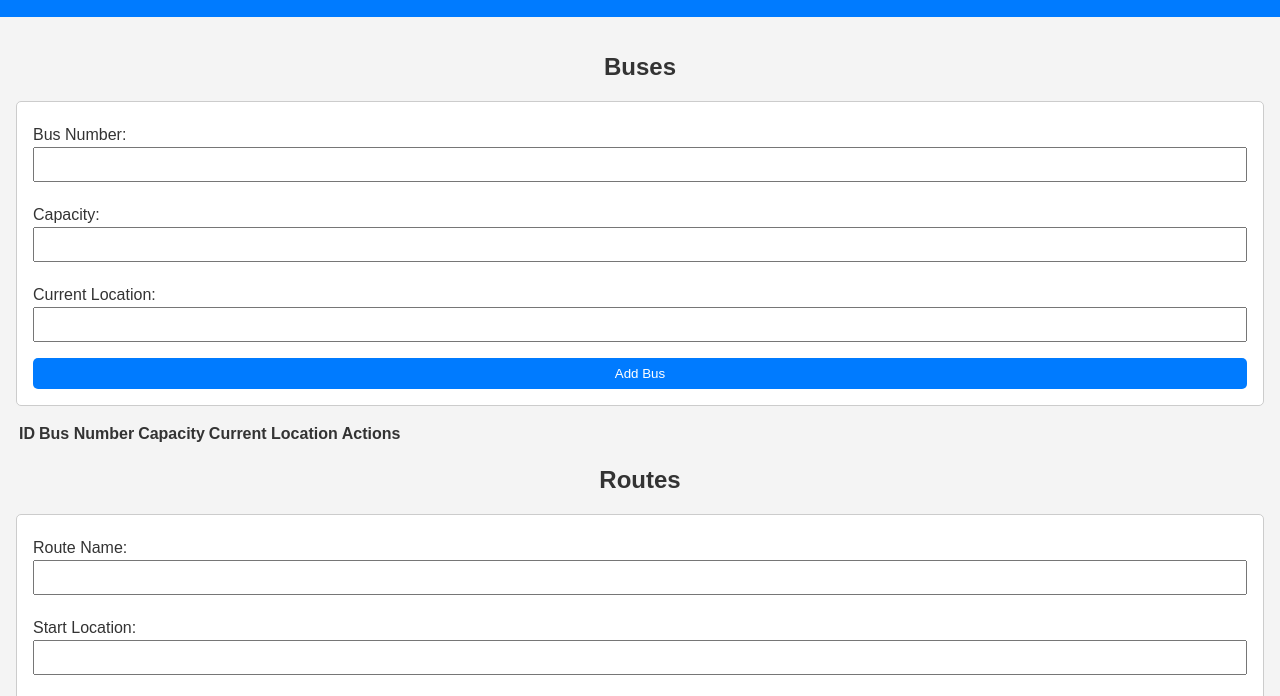
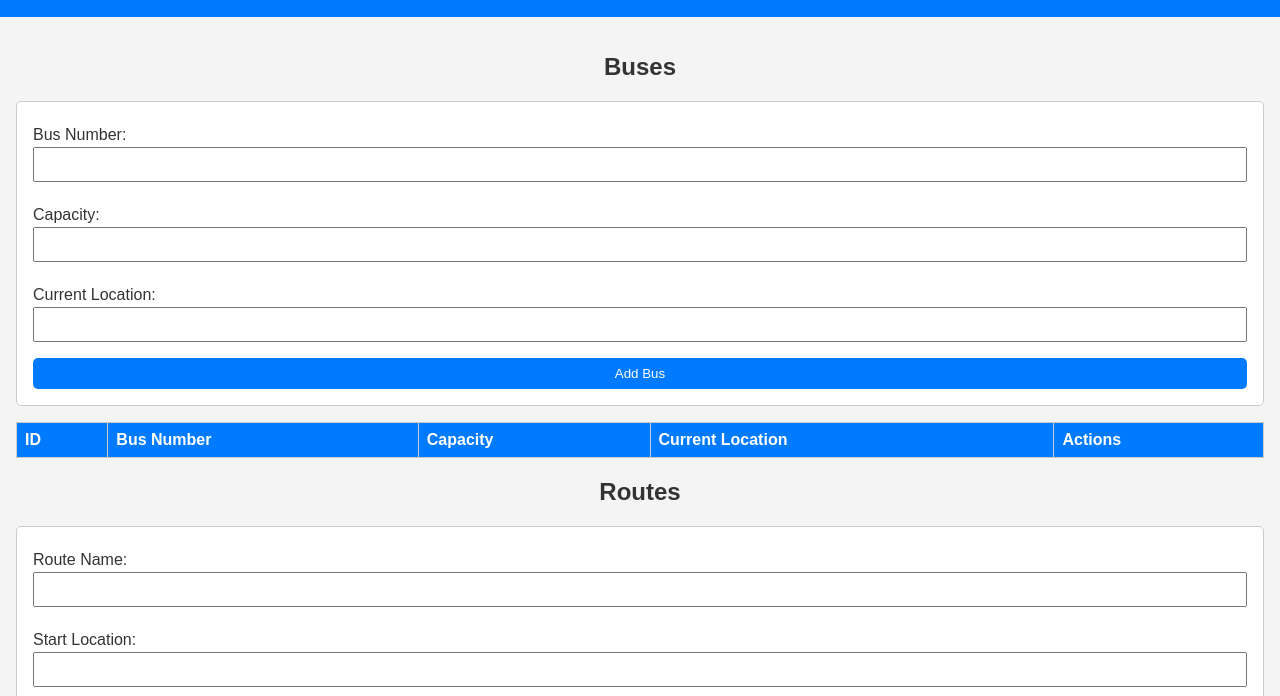
Before and after one commit to madhanalwz1992/Bus-Tracking-System, a website: page Public/index.html in a window 1280 px wide. Shown: the part 95-791 px from the top of the page. Drawn offline with Linux system fonts and the light colour scheme; no server answers.

Commit message:
table style

```diff
--- a/Public/styles.css
+++ b/Public/styles.css
@@ -51,3 +51,24 @@ form button {
     border-radius: 5px;
     cursor: pointer;
 }
+form button:hover {
+    background-color: #0056b3;
+}
+
+table {
+    width: 100%;
+    border-collapse: collapse;
+    margin: 1rem 0;
+    background: #fff;
+}
+
+table th, table td {
+    padding: 0.5rem;
+    border: 1px solid #ccc;
+    text-align: left;
+}
+
+table th {
+    background-color: #007BFF;
+    color: white;
+}
```
